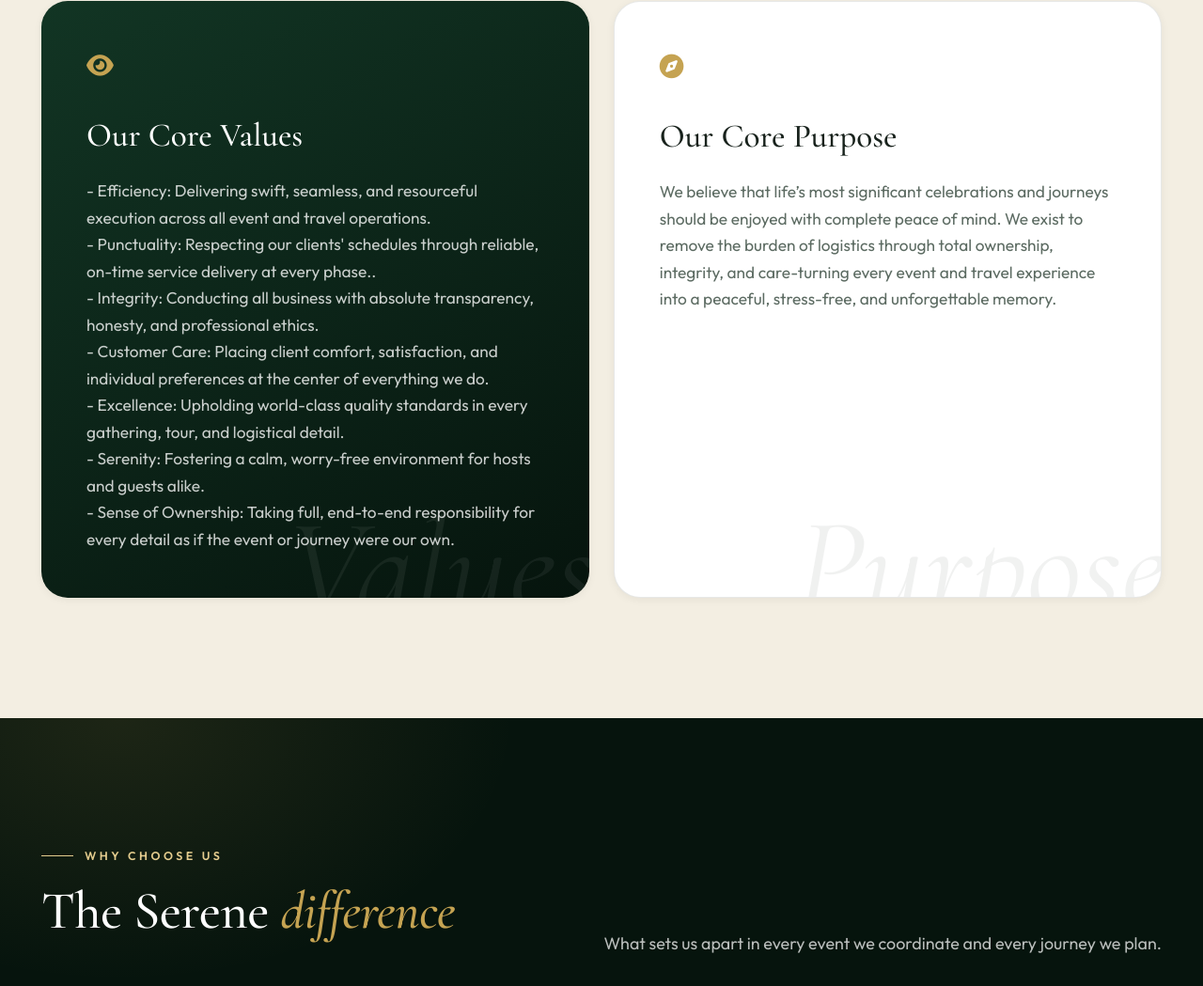
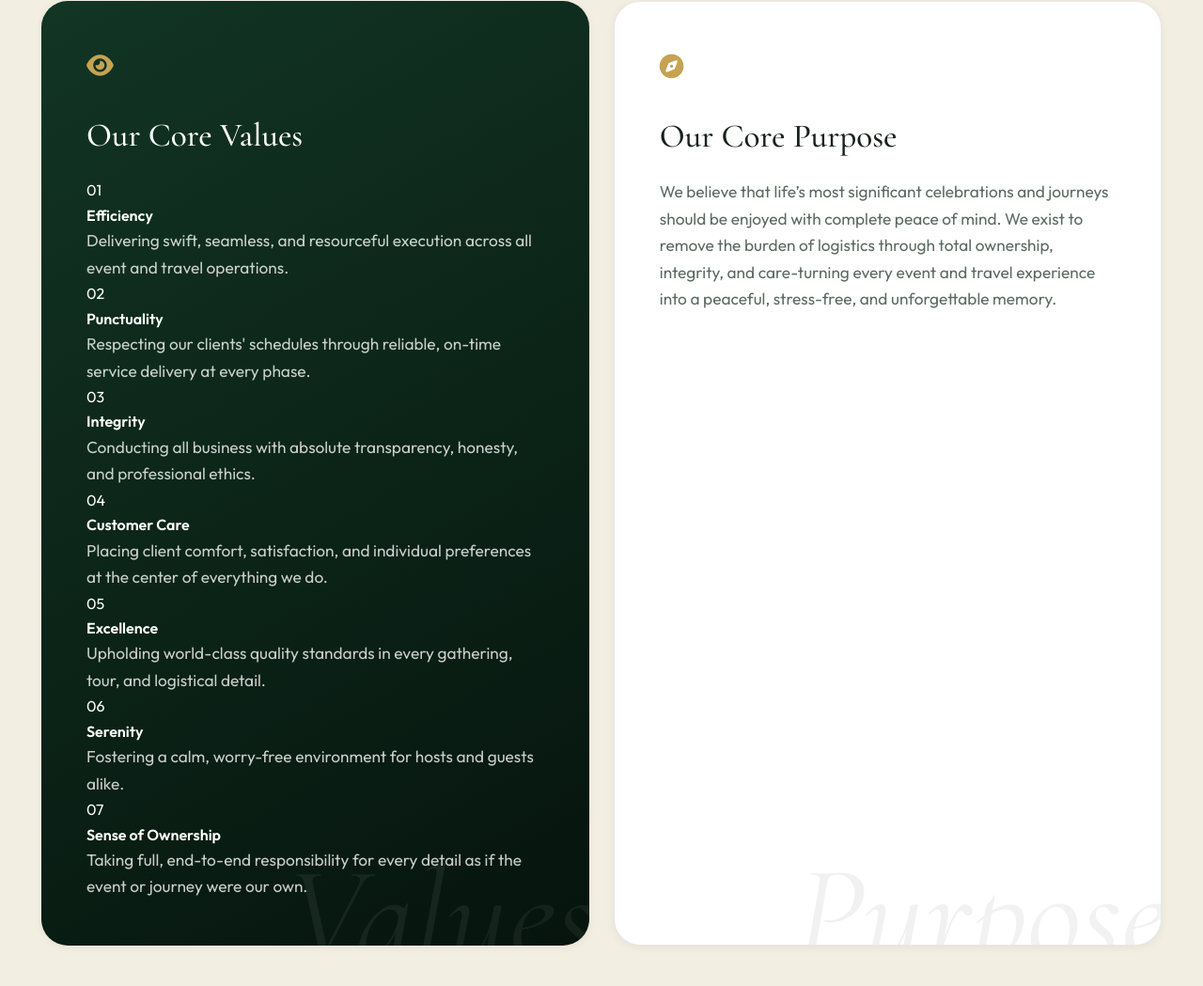
Before and after one commit to muragwa/serene-moments, a plain HTML site: page about.html in a window 1280 px wide. Shown: the part 1836-2885 px from the top of the page at 94% size. Drawn offline with nearby package versions, Linux system fonts and the light colour scheme.

Commit message:
Update about.html

```diff
--- a/about.html
+++ b/about.html
@@ -86,13 +86,57 @@
           <article class="vm-card vm-card--dark" data-reveal>
             <div class="vm-icon"><i class="fas fa-eye"></i></div>
             <h3>Our Core Values</h3>
-            <p>- Efficiency: Delivering swift, seamless, and resourceful execution across all event and travel operations.</p>
-            <p>- Punctuality: Respecting our clients' schedules through reliable, on-time service delivery at every phase..</p>
-            <p>- Integrity: Conducting all business with absolute transparency, honesty, and professional ethics.</p>
-            <p>- Customer Care: Placing client comfort, satisfaction, and individual preferences at the center of everything we do.</p>
-            <p>- Excellence: Upholding world-class quality standards in every gathering, tour, and logistical detail.</p>
-            <p>- Serenity: Fostering a calm, worry-free environment for hosts and guests alike.</p>
-            <p>- Sense of Ownership: Taking full, end-to-end responsibility for every detail as if the event or journey were our own.</p>
+  <ul class="values-list">
+      <li>
+        <span class="value-num">01</span>
+        <div>
+          <h4>Efficiency</h4>
+          <p>Delivering swift, seamless, and resourceful execution across all event and travel operations.</p>
+        </div>
+      </li>
+      <li>
+        <span class="value-num">02</span>
+        <div>
+          <h4>Punctuality</h4>
+          <p>Respecting our clients' schedules through reliable, on-time service delivery at every phase.</p>
+        </div>
+      </li>
+      <li>
+        <span class="value-num">03</span>
+        <div>
+          <h4>Integrity</h4>
+          <p>Conducting all business with absolute transparency, honesty, and professional ethics.</p>
+        </div>
+      </li>
+      <li>
+        <span class="value-num">04</span>
+        <div>
+          <h4>Customer Care</h4>
+          <p>Placing client comfort, satisfaction, and individual preferences at the center of everything we do.</p>
+        </div>
+      </li>
+      <li>
+        <span class="value-num">05</span>
+        <div>
+          <h4>Excellence</h4>
+          <p>Upholding world-class quality standards in every gathering, tour, and logistical detail.</p>
+        </div>
+      </li>
+      <li>
+        <span class="value-num">06</span>
+        <div>
+          <h4>Serenity</h4>
+          <p>Fostering a calm, worry-free environment for hosts and guests alike.</p>
+        </div>
+      </li>
+      <li>
+        <span class="value-num">07</span>
+        <div>
+          <h4>Sense of Ownership</h4>
+          <p>Taking full, end-to-end responsibility for every detail as if the event or journey were our own.</p>
+        </div>
+      </li>
+    </ul>
             <span class="watermark">Values</span>
           </article>
           <article class="vm-card" data-reveal>
```
